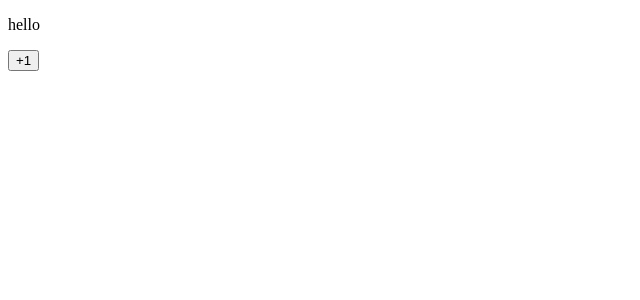
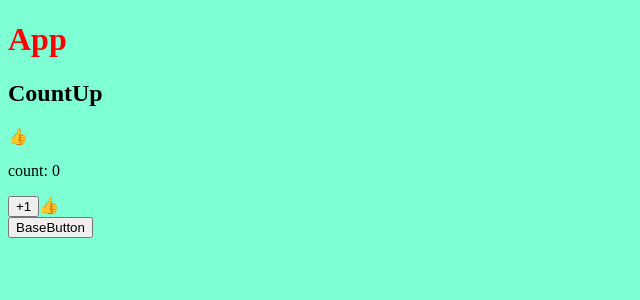
Before and after one commit to numagorou/vue-lesson, a Vue app: page / in a window 1280 px wide. Shown: the top 300 px of the page, without its empty margins (0-640 px from the left). Built offline with nearby package versions, Linux system fonts and the light colour scheme.

Commit message:
2024/5/29 62. Vue Devtoolsをブラウザの拡張機能として使い開発の手助けにする方法まで

```diff
--- a/src/App.vue
+++ b/src/App.vue
@@ -1,16 +1,15 @@
 <script setup>
-import { ref, watchEffect } from 'vue'
-const count = ref(0)
-watchEffect(() => {
-  console.log('watchEffect')
-  console.log(count.value)
-  setTimeout(() => {
-    console.log('after 1 second')
-  }, 1000)
-  count.value = 'hello'
-})
+import CountUp from '@/components/CountUp.vue'
+import BaseButton from '@/components/BaseButton.vue'
 </script>
 <template>
-  <p>{{ count }}</p>
-  <button @click="count++">+1</button>
+  <h1 class="red">App</h1>
+  <CountUp />
+  <BaseIcon />
+  <BaseButton id="base-button"/>
 </template>
+<style scoped>
+.red {
+  color: red;
+}
+</style>
--- /dev/null
+++ b/src/assets/main.css
@@ -0,0 +1,3 @@
+body {
+  background-color: aquamarine;
+}
--- /dev/null
+++ b/src/components/BaseButton.vue
@@ -0,0 +1,5 @@
+<template>
+  <div id="ignore" class="red bg-blue">
+    <button>BaseButton</button>
+  </div>
+</template>
--- /dev/null
+++ b/src/components/BaseIcon.vue
@@ -0,0 +1 @@
+<template>👍</template>
--- /dev/null
+++ b/src/components/CountUp.vue
@@ -0,0 +1,11 @@
+<script setup>
+import { ref } from 'vue'
+
+const count = ref(0)
+</script>
+<template>
+  <h2 v-bind="$attrs">CountUp</h2>
+  <BaseIcon />
+  <p class="red">count: {{ count }}</p>
+  <button @click="count++">+1</button>
+</template>
--- a/src/main.js
+++ b/src/main.js
@@ -1,4 +1,8 @@
 import { createApp } from 'vue'
 import App from './App.vue'
+import BaseIcon from './components/BaseIcon.vue'
+import '@/assets/main.css'
+
 const app = createApp(App)
+app.component('BaseIcon', BaseIcon)
 app.mount('#app')
```
